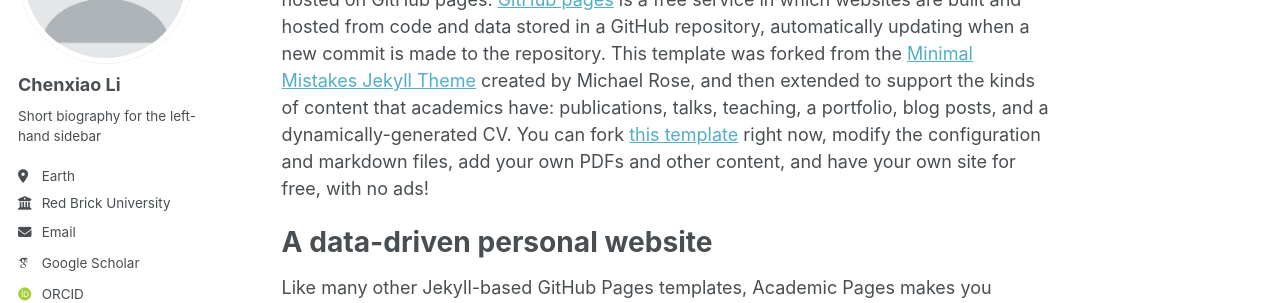
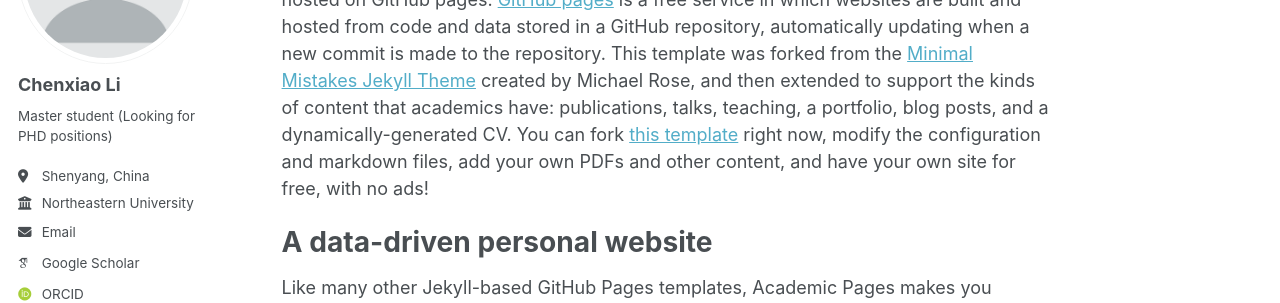
Before and after one commit to ChenxiaoLi-Joe/chenxiaoli.github.io, a Jekyll site: the page built from _pages/about.md, in a window 1280 px wide. Shown: the part 217-520 px from the top of the page. Built offline with Jekyll 4.4.1, drawn with Linux system fonts in a browser that asks for light colours; some web fonts are replaced.

Commit message:
20241129:2

```diff
--- a/_config.yml
+++ b/_config.yml
@@ -24,11 +24,11 @@ author:
   avatar           : "profile.png"
   name             : "Chenxiao Li"
   pronouns         : # example: "she/her"
-  bio              : "Short biography for the left-hand sidebar"
-  location         : "Earth"
-  employer         : "Red Brick University"
+  bio              : "Master student (Looking for PHD positions)"
+  location         : "Shenyang, China"
+  employer         : "Northeastern University"
   uri              : # URL
-  email            : "none@example.org"
+  email            : "1301451915@qq.com"
 
   # Academic websites
   arxiv            : # URL - Update with the correct link to your profile
@@ -44,7 +44,7 @@ author:
   bitbucket        : # Username - Update with your username on the site
   codepen          : # Username
   dribbble         : # Username
-  github           : "academicpages"
+  github           : "https://github.com/ChenxiaoLi-Joe"
   kaggle           : # Username
   stackoverflow    : # User number or user number and name (i.e., use "1" or "1/jeff-atwood")
 
```
